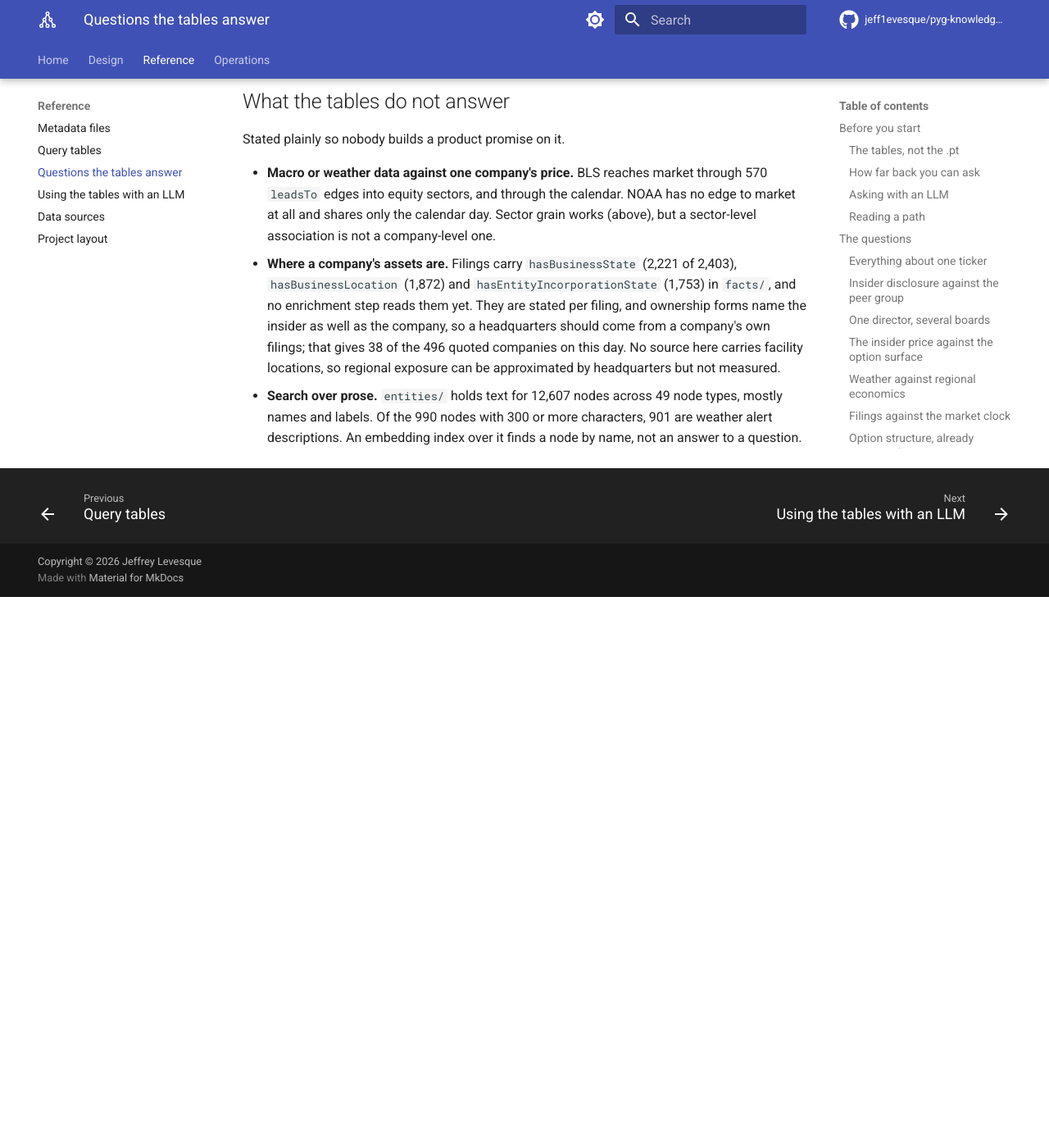
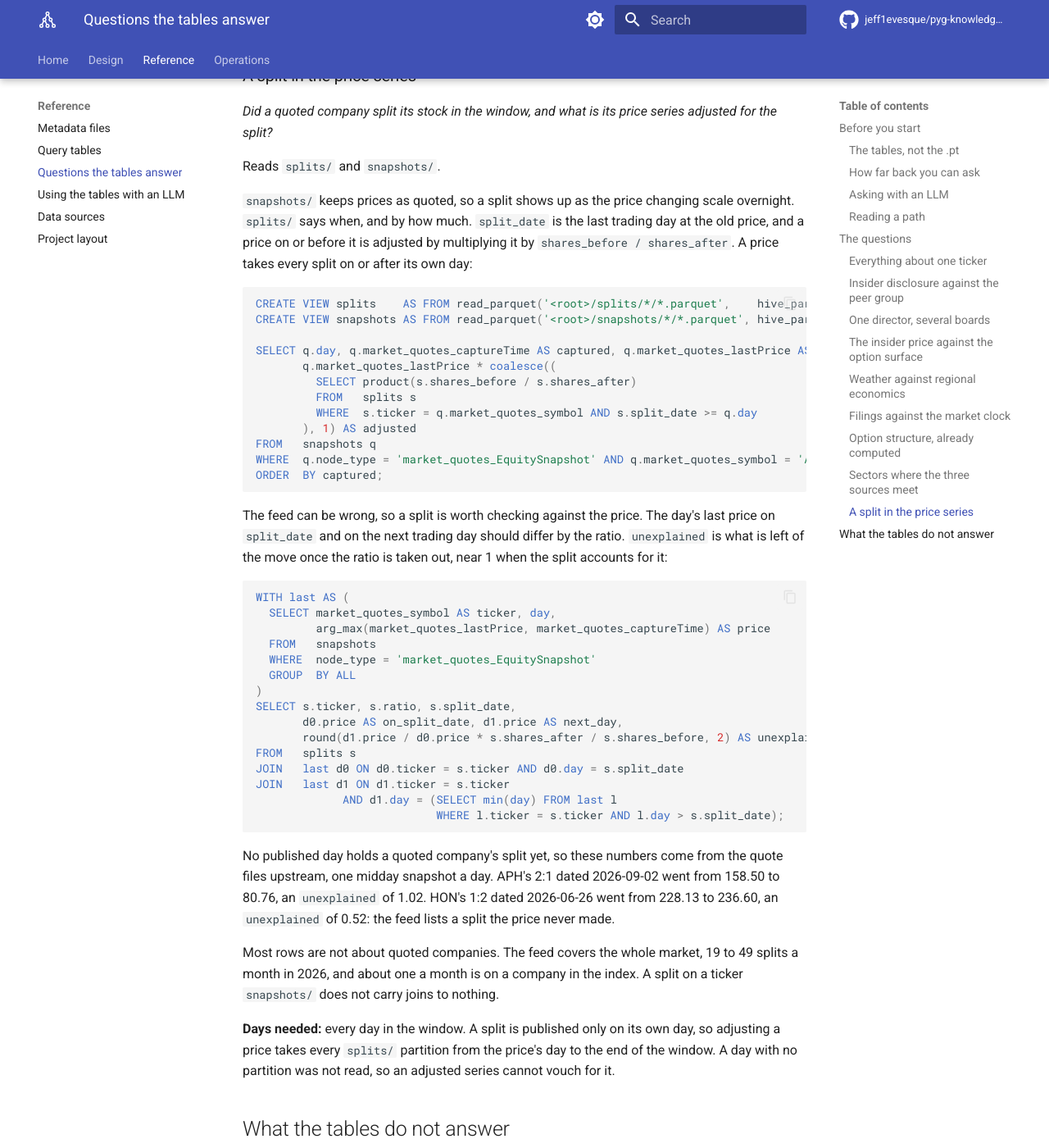
Before and after one commit to jeff1evesque/pyg-knowledge-graph-builder, an MkDocs documentation site: the page built from documentation/reference/questions.md, in a window 1280 px wide and 1400 px high, scrolled down 10918 px. Shown: the whole window at 82% size. Built offline with MkDocs 1.6.1 and Material for MkDocs 9.7.7, drawn with Linux system fonts in a browser that asks for light colours; comment, search, counter and statistics services are not loaded; before the commit the page ends 11646 px from its top, so only the background shows below that; some of the changed text lies outside the part shown.

Commit message:
#429: questions.md, a split in the price series

````diff
--- a/documentation/reference/questions.md
+++ b/documentation/reference/questions.md
@@ -18,7 +18,7 @@ A run publishes two different things. This page uses only the first.
 
 | | Query tables | PyG graph (`.pt`) |
 |---|---|---|
-| What it is | Six Parquet tables and a triple store, `graph/`: the nodes, the edges between them, and their values | One PyTorch Geometric `HeteroData` file: a matrix of numbers per node type, and each edge as a pair of row numbers |
+| What it is | Seven Parquet tables and a triple store, `graph/`: the nodes, the edges between them, their values, and the day's stock splits | One PyTorch Geometric `HeteroData` file: a matrix of numbers per node type, and each edge as a pair of row numbers |
 | What it is for | Looking things up and answering questions: SQL, SPARQL, or retrieval for an LLM | Training and running a graph neural network |
 | Names, text and dates | Yes. Every row carries a URI, and `facts/`, `entities/` and `snapshots/` carry the values | No. A row is a position, and `node_index/` says which entity it is |
 | Where | `<PYG_TABLES_ROOT>/<dataset>/<table>/day=YYYY-MM-DD/` | In the run's folder, as `<variant>/hetero_data_<variant>.pt` |
@@ -409,6 +409,72 @@ of claim.
 **Days needed:** one, for one month. BLS is monthly, so a three-source question
 resolves at the month, and a year of days gives about twelve points.
 
+### A split in the price series
+
+*Did a quoted company split its stock in the window, and what is its price
+series adjusted for the split?*
+
+Reads `splits/` and `snapshots/`.
+
+`snapshots/` keeps prices as quoted, so a split shows up as the price changing
+scale overnight. `splits/` says when, and by how much. `split_date` is the last
+trading day at the old price, and a price on or before it is adjusted by
+multiplying it by `shares_before / shares_after`. A price takes every split on
+or after its own day:
+
+```sql
+CREATE VIEW splits    AS FROM read_parquet('<root>/splits/*/*.parquet',    hive_partitioning = true);
+CREATE VIEW snapshots AS FROM read_parquet('<root>/snapshots/*/*.parquet', hive_partitioning = true);
+
+SELECT q.day, q.market_quotes_captureTime AS captured, q.market_quotes_lastPrice AS price,
+       q.market_quotes_lastPrice * coalesce((
+         SELECT product(s.shares_before / s.shares_after)
+         FROM   splits s
+         WHERE  s.ticker = q.market_quotes_symbol AND s.split_date >= q.day
+       ), 1) AS adjusted
+FROM   snapshots q
+WHERE  q.node_type = 'market_quotes_EquitySnapshot' AND q.market_quotes_symbol = 'APH'
+ORDER  BY captured;
+```
+
+The feed can be wrong, so a split is worth checking against the price. The
+day's last price on `split_date` and on the next trading day should differ by
+the ratio. `unexplained` is what is left of the move once the ratio is taken
+out, near 1 when the split accounts for it:
+
+```sql
+WITH last AS (
+  SELECT market_quotes_symbol AS ticker, day,
+         arg_max(market_quotes_lastPrice, market_quotes_captureTime) AS price
+  FROM   snapshots
+  WHERE  node_type = 'market_quotes_EquitySnapshot'
+  GROUP  BY ALL
+)
+SELECT s.ticker, s.ratio, s.split_date,
+       d0.price AS on_split_date, d1.price AS next_day,
+       round(d1.price / d0.price * s.shares_after / s.shares_before, 2) AS unexplained
+FROM   splits s
+JOIN   last d0 ON d0.ticker = s.ticker AND d0.day = s.split_date
+JOIN   last d1 ON d1.ticker = s.ticker
+             AND d1.day = (SELECT min(day) FROM last l
+                           WHERE l.ticker = s.ticker AND l.day > s.split_date);
+```
+
+No published day holds a quoted company's split yet, so these numbers come from
+the quote files upstream, one midday snapshot a day. APH's 2:1 dated 2026-09-02
+went from 158.50 to 80.76, an `unexplained` of 1.02. HON's 1:2 dated 2026-06-26
+went from 228.13 to 236.60, an `unexplained` of 0.52: the feed lists a split the
+price never made.
+
+Most rows are not about quoted companies. The feed covers the whole market, 19
+to 49 splits a month in 2026, and about one a month is on a company in the
+index. A split on a ticker `snapshots/` does not carry joins to nothing.
+
+**Days needed:** every day in the window. A split is published only on its own
+day, so adjusting a price takes every `splits/` partition from the price's day
+to the end of the window. A day with no partition was not read, so an adjusted
+series cannot vouch for it.
+
 ## What the tables do not answer
 
 Stated plainly so nobody builds a product promise on it.
````
